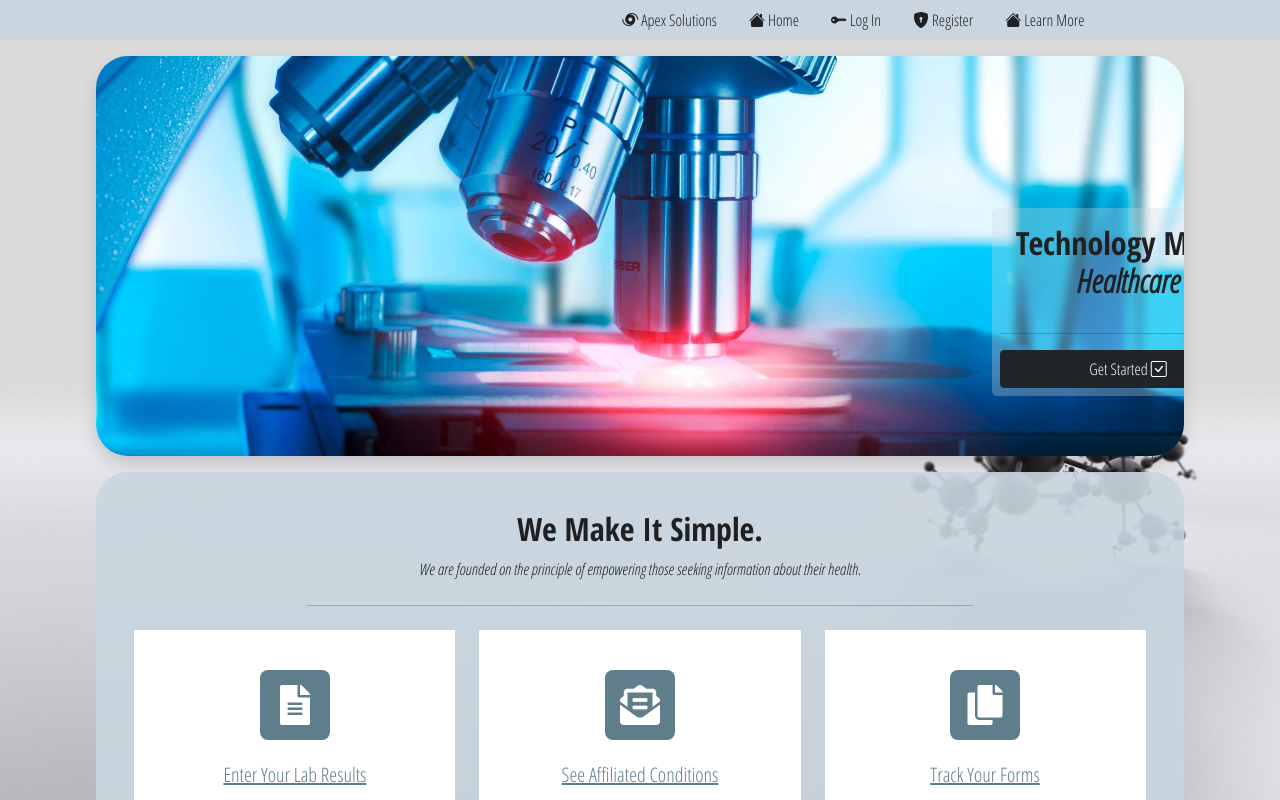
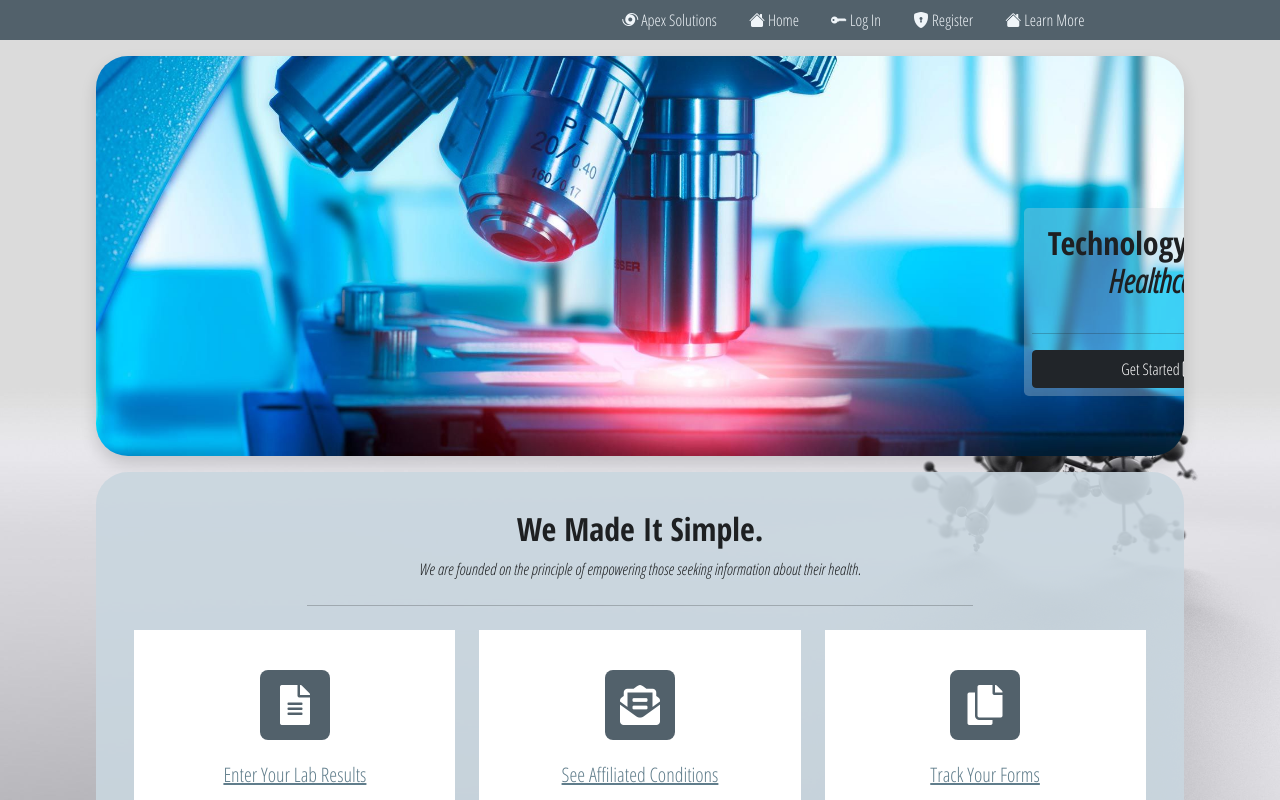
Before and after one commit to CMolitoris/MedLabAppReact, a React (Create React App) app: page / in a window 1280 px wide. Shown: the top 800 px of the page. Built offline with nearby package versions, Linux system fonts and the light colour scheme; what google-maps-react would draw is missing.

Commit message:
Navbar background color changes. Landing page  phrase adjustments.

```diff
--- a/src/components/Landing/Landing.css
+++ b/src/components/Landing/Landing.css
@@ -44,7 +44,7 @@
     padding: .5rem;
     height: 100%rem;
     width: 17rem;
-    margin-left: 52rem;
+    margin-left: 54rem;
     margin-top: 5.5rem;
     border-radius: .3rem;
 }
@@ -113,7 +113,7 @@
 #Workflow .work-process i {
     margin: 0 auto;
     display: table;
-    background-color: #607d8b;
+    background-color: #52616B;
     width: 70px;
     height: 70px;
     border-radius: 8px;
--- a/src/components/Landing/Landing.jsx
+++ b/src/components/Landing/Landing.jsx
@@ -103,7 +103,7 @@ const Landing = () => {
             <div className="row">
                 <div className="col-md-8 offset-md-2">
                     <div className="section-title">
-                        <h2 id='font-thicken' className="text-center">We Make It Simple.</h2>
+                        <h2 id='font-thicken' className="text-center">We Made It Simple.</h2>
                         <p className="text-center"><i>We are founded on the principle of empowering those seeking information about their health. </i></p>
                     </div>
                     <hr className="border-white mb-4 mt-4"/>
--- a/src/components/LearnAbout/LearnAbout.css
+++ b/src/components/LearnAbout/LearnAbout.css
@@ -1,5 +1,5 @@
 .main-panel-about {
-    background-color: rgb(201, 214, 223,0.3);
+    background-color: rgb(201, 214, 223,0.5);
     border-radius: 1rem;
     margin-top: 1rem;
     margin-left: auto;
--- a/src/components/NavBar/NavBar.css
+++ b/src/components/NavBar/NavBar.css
@@ -1,8 +1,8 @@
 .navbar-color {
-    background-color: #C9D6DF;
+    background-color: #52616B;
 
 }
 
 .nav li a {
-    color: #1E2022;
+    color: #F0F5F9;
 }
```
